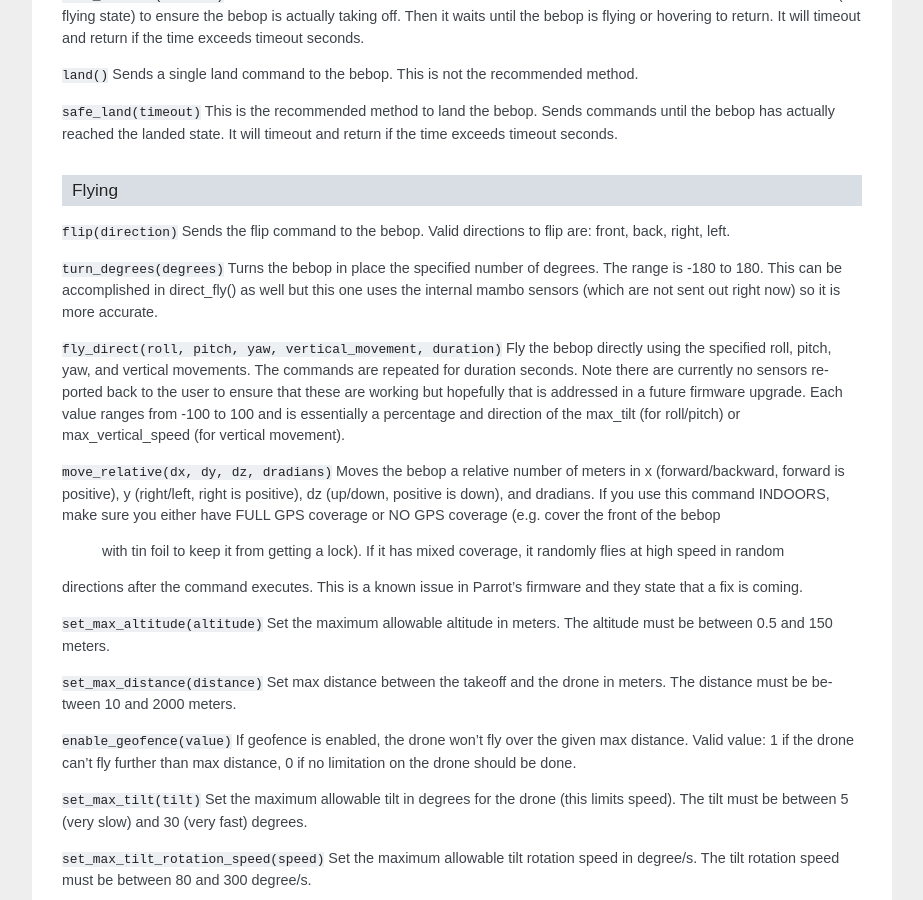
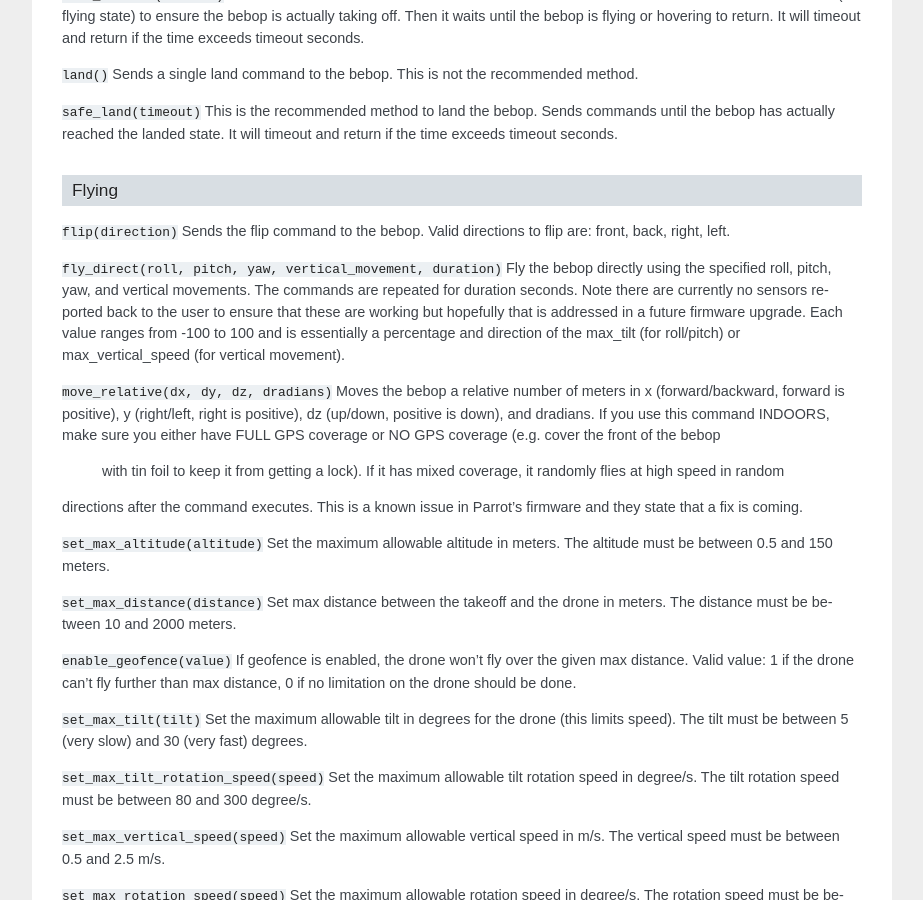
Before and after one commit to amymcgovern/pyparrot, a Sphinx documentation site: the page built from docs/bebopcommands.rst, in a window 1280 px wide and 900 px high, scrolled down 688 px. Shown: the whole window, without its empty margins (198-1121 px from the left). Built offline with Sphinx 7.4.7, drawn with Linux system fonts in a browser that asks for light colours.

Commit message:
Fixed an error in bebop command documentation

```diff
--- a/docs/bebopcommands.rst
+++ b/docs/bebopcommands.rst
@@ -46,10 +46,6 @@ Flying
 ^^^^^^
 
 ``flip(direction)`` Sends the flip command to the bebop. Valid directions to flip are: front, back, right, left.
-
-``turn_degrees(degrees)`` Turns the bebop in place the specified number of degrees.
-The range is -180 to 180.  This can be accomplished in direct_fly() as well but this one uses the
-internal mambo sensors (which are not sent out right now) so it is more accurate.
 
 ``fly_direct(roll, pitch, yaw, vertical_movement, duration)`` Fly the bebop directly using the
 specified roll, pitch, yaw, and vertical movements.  The commands are repeated for duration seconds.
```
